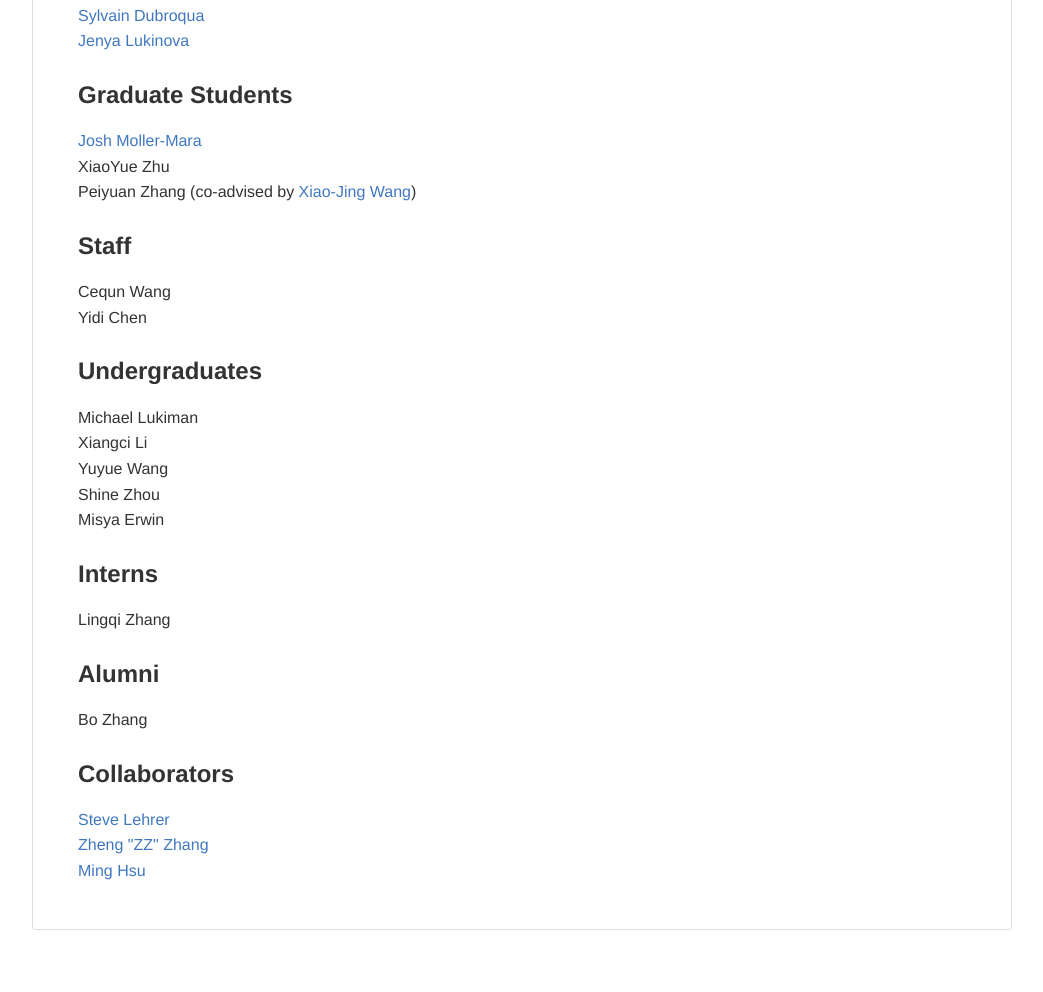
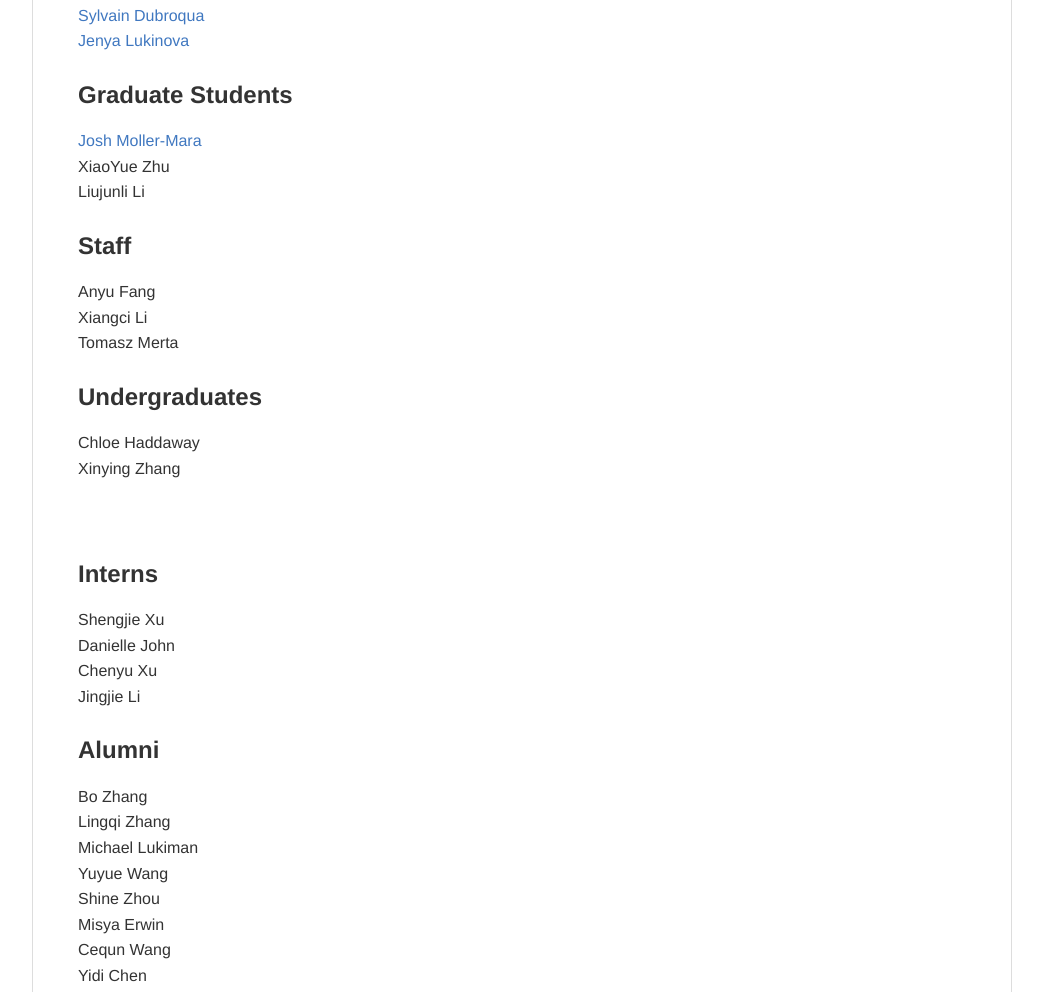
Before and after one commit to erlichlab/erlichlab.org, a plain HTML site: page public_html/index.html in a window 1280 px wide. Shown: the part 992-1984 px from the top of the page, without its empty margins (118-1161 px from the left). Before the commit the page ends 1930 px from the top, so only its background shows below. Drawn offline with nearby package versions, Linux system fonts and the light colour scheme; some packages are replaced by stand-ins of ours.

Commit message:
some updates

```diff
--- a/public_html/index.html
+++ b/public_html/index.html
@@ -782,34 +782,51 @@ If you are interested in applying for a student worker position please send an e
 <h3>
 <a id="user-content-graduate-students" class="anchor" href="#graduate-students" aria-hidden="true"><span aria-hidden="true" class="octicon octicon-link"></span></a>Graduate Students</h3>
 
-<p><a href="http://jmm.io">Josh Moller-Mara</a><br>
+<p>
+  <a href="http://jmm.io">Josh Moller-Mara</a><br>
 XiaoYue Zhu<br>
-Peiyuan Zhang (co-advised by <a href="http://www.cns.nyu.edu/wanglab/">Xiao-Jing Wang</a>)</p>
+Liujunli Li
+</p>
 
 <h3>
 <a id="user-content-staff" class="anchor" href="#staff" aria-hidden="true"><span aria-hidden="true" class="octicon octicon-link"></span></a>Staff</h3>
 
-<p>Cequn Wang<br>
-Yidi Chen</p>
+<p>
+Anyu Fang<br>
+Xiangci Li<br>
+Tomasz Merta<br>
+</p>
 
 <h3>
 <a id="user-content-undergraduates" class="anchor" href="#undergraduates" aria-hidden="true"><span aria-hidden="true" class="octicon octicon-link"></span></a>Undergraduates</h3>
 
-<p>Michael Lukiman<br>
-Xiangci Li<br>
-Yuyue Wang<br>
-Shine Zhou<br>
-Misya Erwin  </p>
+<p>Chloe Haddaway<br>
+Xinying Zhang <br>
+<br>
+<br>
+  </p>
 
 <h3>
 <a id="user-content-interns" class="anchor" href="#interns" aria-hidden="true"><span aria-hidden="true" class="octicon octicon-link"></span></a>Interns</h3>
 
-<p>Lingqi Zhang  </p>
+Shengjie Xu<br>
+Danielle John<br>
+Chenyu Xu<br>
+Jingjie Li<br>
 
 <h3>
 <a id="user-content-alumni" class="anchor" href="#alumni" aria-hidden="true"><span aria-hidden="true" class="octicon octicon-link"></span></a>Alumni</h3>
 
-<p>Bo Zhang</p>
+<p>Bo Zhang
+ <br>Lingqi Zhang
+  <br>Michael Lukiman
+  <br> Yuyue Wang
+  <br> Shine Zhou
+  <br> Misya Erwin
+ <br>Cequn Wang
+ <br>Yidi Chen
+
+</p>
 
 <h3>
 <a id="user-content-collaborators" class="anchor" href="#collaborators" aria-hidden="true"><span aria-hidden="true" class="octicon octicon-link"></span></a>Collaborators</h3>
```
